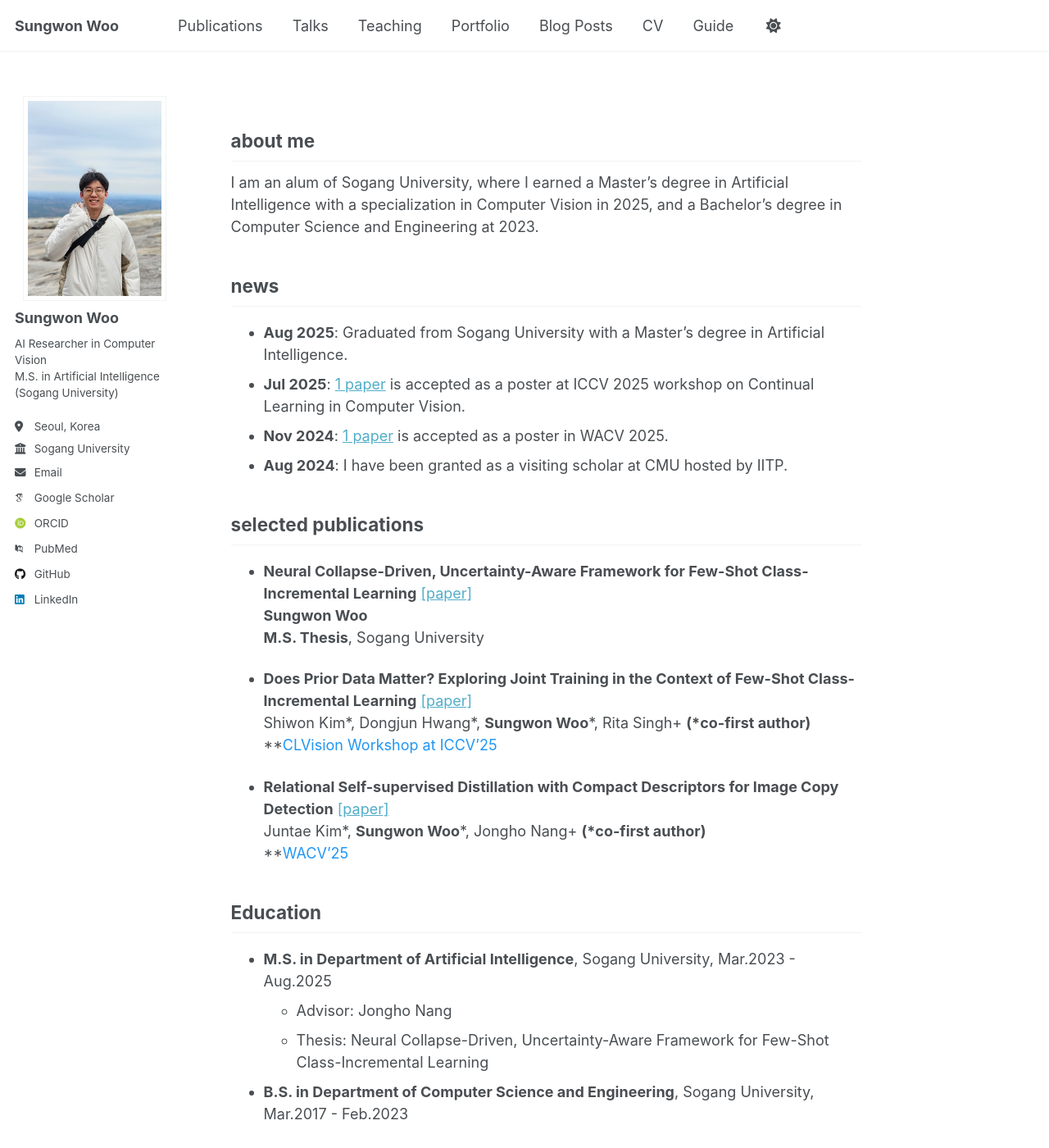
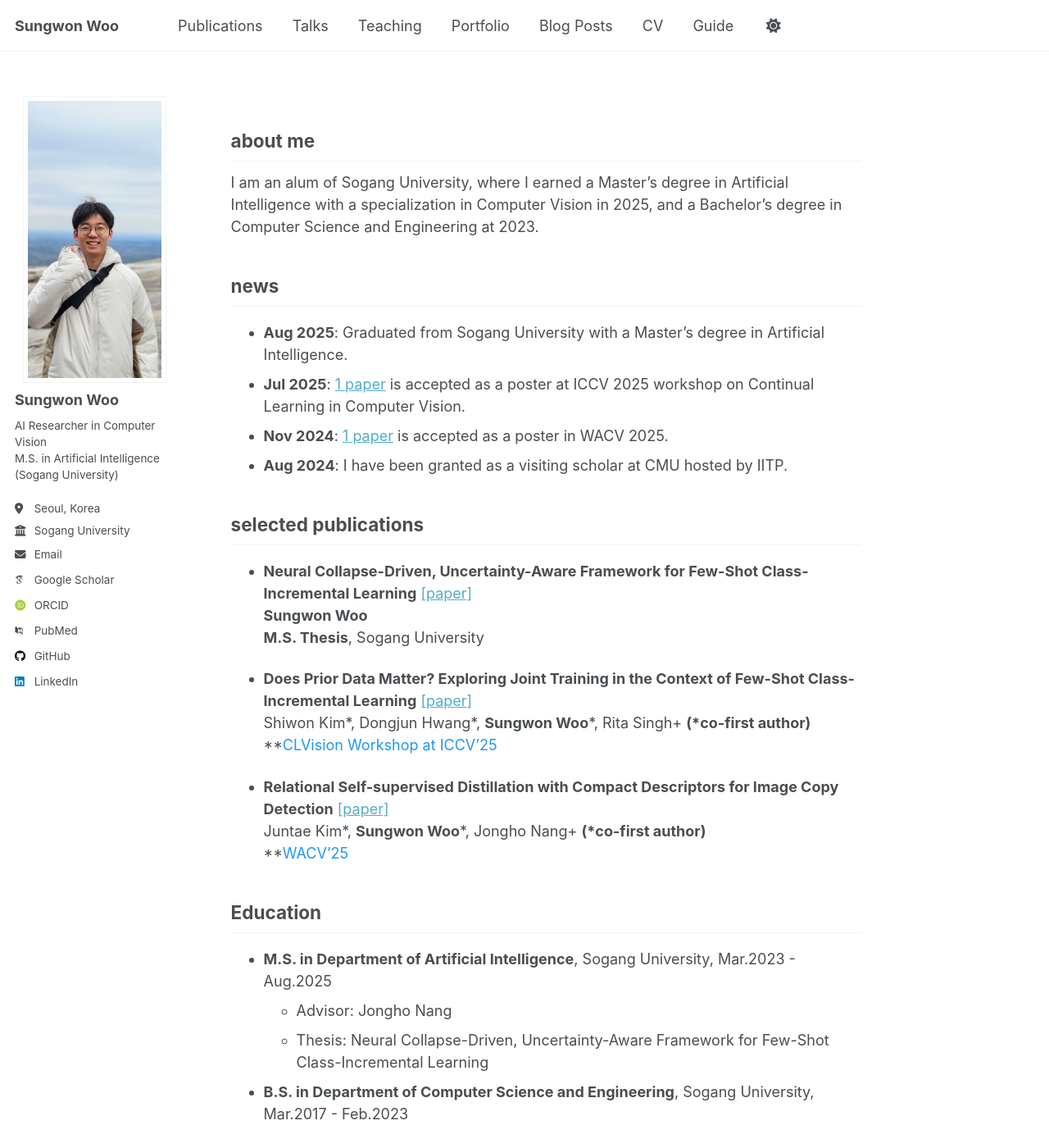
Before and after one commit to sungwon-woo/sungwon-woo.github.io, a Jekyll site: the page built from _pages/about.md, in a window 1280 px wide and 1400 px high. Shown: the whole window at 82% size. Built offline with Jekyll 4.4.1, drawn with Linux system fonts in a browser that asks for light colours; some web fonts are replaced; a script that is not in the unit is left out.

Commit message:
edit main page

```diff
--- a/assets/css/custom.css
+++ b/assets/css/custom.css
@@ -5,7 +5,7 @@
 
 .sidebar .author__avatar img {
   width: 350px !important;  /* 원하는 크기 */
-  height: 250px !important;
+  height: 350px !important;
   border-radius: 0 !important;   /* 원형은 50% */
   object-fit: cover;
   display: inline-block;    /* 가운데 정렬용 */
```
